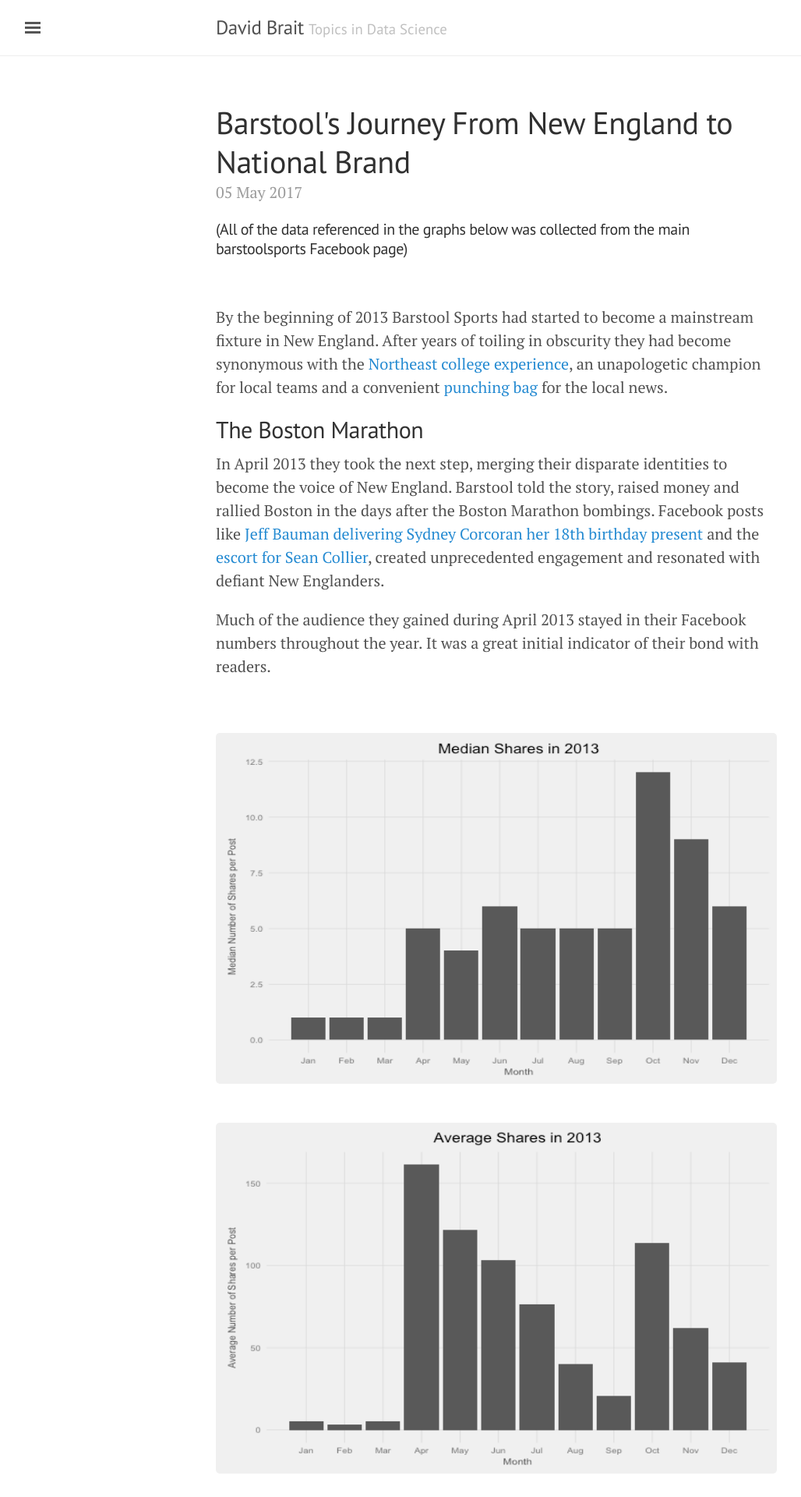
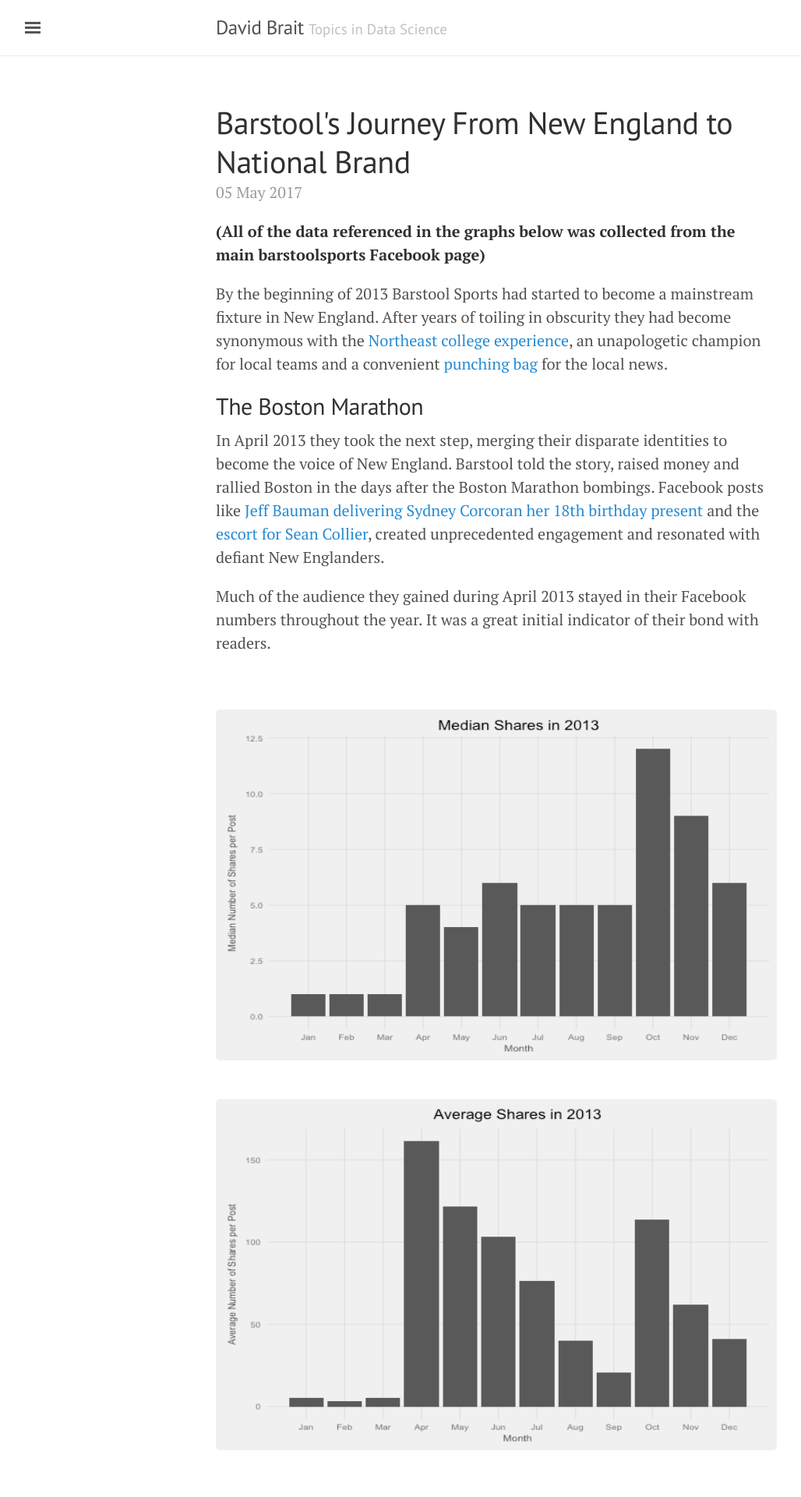
Before and after one commit to dbrait/dbrait-blog, a Jekyll site: the page built from _posts/2017-05-05-Barstool's-Journey-From-New-England-to-National-Brand.md, in a window 1280 px wide. Shown: the top 1920 px of the page at 78% size, without its empty margins (3-1031 px from the left). Built offline with Jekyll 4.4.1, drawn with Linux system fonts in a browser that asks for light colours.

Commit message:
Update 2017-05-05-Barstool's-Journey-From-New-England-to-National-Brand.md

```diff
--- a/_posts/2017-05-05-Barstool's-Journey-From-New-England-to-National-Brand.md
+++ b/_posts/2017-05-05-Barstool's-Journey-From-New-England-to-National-Brand.md
@@ -5,9 +5,7 @@
 date: "Friday, May 5, 2017"
 ---
 
-##### (All of the data referenced in the graphs below was collected from the main barstoolsports Facebook page)
-
-&nbsp;
+**(All of the data referenced in the graphs below was collected from the main barstoolsports Facebook page)**
 
 By the beginning of 2013 Barstool Sports had started to become a mainstream fixture in New England.  After years of toiling in obscurity they had become synonymous with the <a href="http://www.dailymail.co.uk/news/article-2124843/Blackout-parties-Inside-massive-drink-fueled-raves-attract-students-US.html">Northeast college experience</a>, an unapologetic champion for local teams and a convenient <a href="http://boston.cbslocal.com/2011/08/12/barstool-founder-defends-posting-naked-photos-of-tom-bradys-son/"> punching bag</a> for the local news.
 
```
